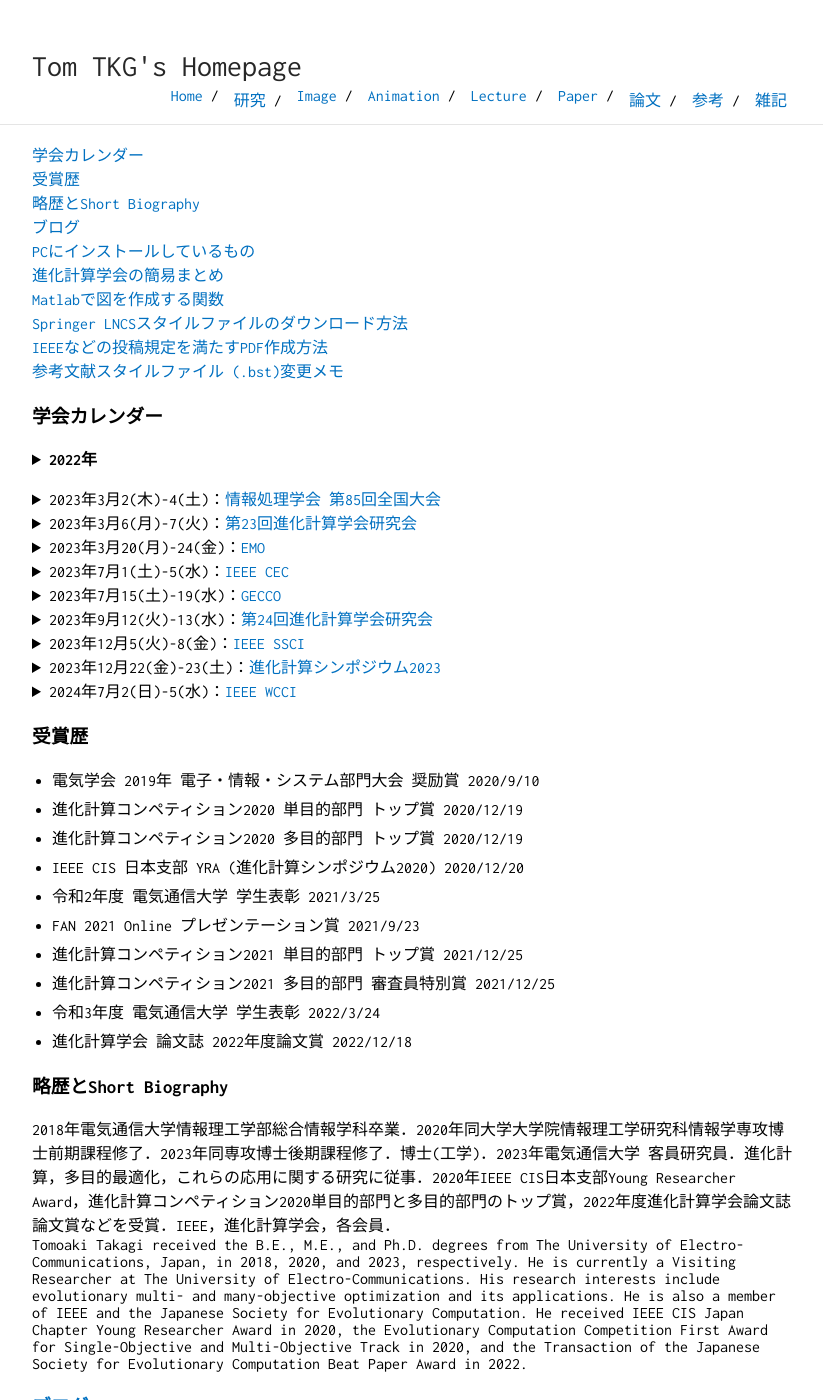
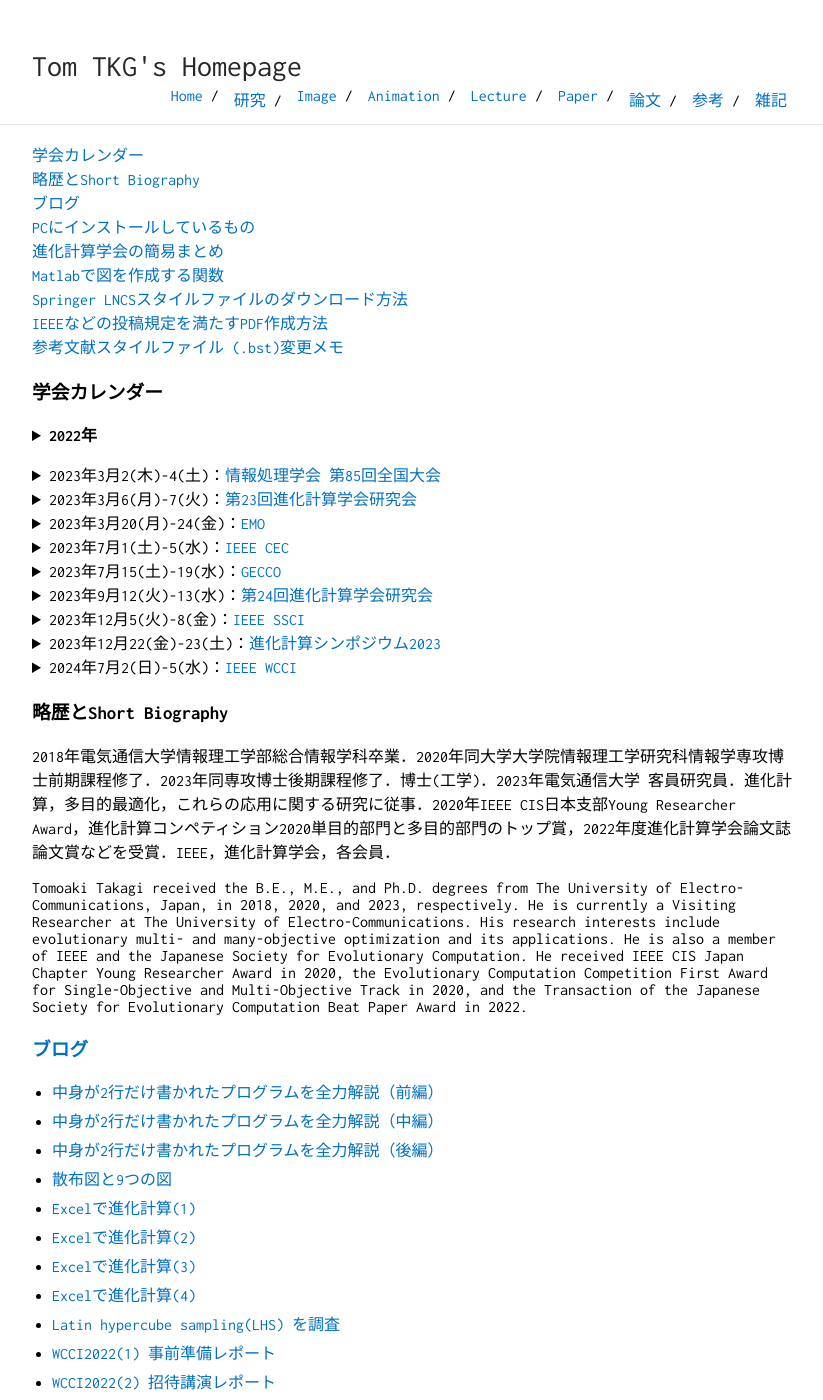
Before and after one commit to tomtkg/tomtkg.github.io, a Jekyll site: the page built from memo.md, in a window 1280 px wide and 1400 px high. Shown: the whole window, without its empty margins (228-1051 px from the left). Built offline with Jekyll 4.4.1, drawn with Linux system fonts in a browser that asks for light colours.

Commit message:
Update memo.md

```diff
--- a/memo.md
+++ b/memo.md
@@ -4,7 +4,6 @@ title: Tom TKG's Homepage
 ---
 
 [学会カレンダー](#学会カレンダー)
-[受賞歴](#受賞歴)
 [略歴とShort Biography](#略歴とshort-biography)
 [ブログ](#ブログ)
 [PCにインストールしているもの](#pcにインストールしているもの)
@@ -65,20 +64,9 @@ title: Tom TKG's Homepage
 <details><summary>2024年7月2(日)-5(水)：<a href="https://wcci2024.org" target="_blank">IEEE WCCI</a></summary>
 会場：日本, 横浜　申込〆切：　　原稿〆切：1/15(月)　採択通知：3/15(金)</details>
 
-### 受賞歴
-- 電気学会 2019年 電子・情報・システム部門大会 奨励賞 2020/9/10
-- 進化計算コンペティション2020 単目的部門 トップ賞 2020/12/19
-- 進化計算コンペティション2020 多目的部門 トップ賞 2020/12/19
-- IEEE CIS 日本支部 YRA (進化計算シンポジウム2020) 2020/12/20
-- 令和2年度 電気通信大学 学生表彰 2021/3/25
-- FAN 2021 Online プレゼンテーション賞 2021/9/23
-- 進化計算コンペティション2021 単目的部門 トップ賞 2021/12/25
-- 進化計算コンペティション2021 多目的部門 審査員特別賞 2021/12/25
-- 令和3年度 電気通信大学 学生表彰 2022/3/24
-- 進化計算学会 論文誌 2022年度論文賞 2022/12/18
-
 ### 略歴とShort Biography
 2018年電気通信大学情報理工学部総合情報学科卒業．2020年同大学大学院情報理工学研究科情報学専攻博士前期課程修了．2023年同専攻博士後期課程修了．博士(工学)．2023年電気通信大学 客員研究員．進化計算，多目的最適化，これらの応用に関する研究に従事．2020年IEEE CIS日本支部Young Researcher Award，進化計算コンペティション2020単目的部門と多目的部門のトップ賞，2022年度進化計算学会論文誌論文賞などを受賞．IEEE，進化計算学会，各会員．
+
 Tomoaki Takagi received the B.E., M.E., and Ph.D. degrees from The University of Electro-Communications, Japan, in 2018, 2020, and 2023, respectively. He is currently a Visiting Researcher at The University of Electro-Communications. His research interests include evolutionary multi- and many-objective optimization and its applications. He is also a member of IEEE and the Japanese Society for Evolutionary Computation. He received IEEE CIS Japan Chapter Young Researcher Award in 2020, the Evolutionary Computation Competition First Award for Single-Objective and Multi-Objective Track in 2020, and the Transaction of the Japanese Society for Evolutionary Computation Beat Paper Award in 2022.
 
 ### [ブログ](https://www.timedia.co.jp/author/tomtkg)
```
